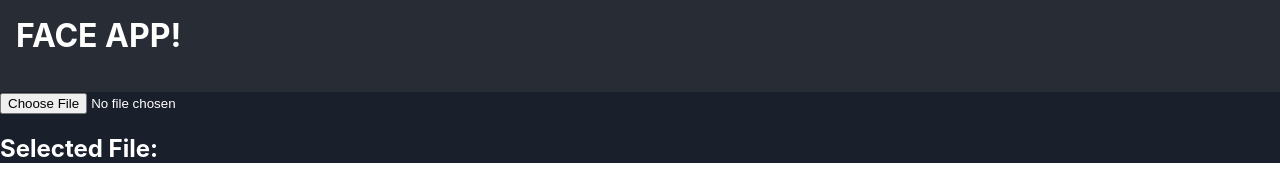
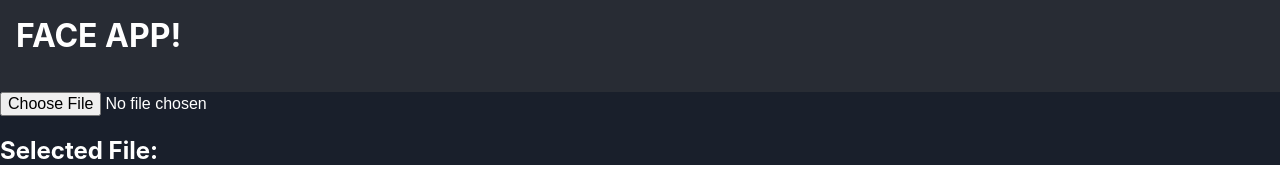
Before and after one commit to etseng02/faceapp, a React (Create React App) app: page / in a window 1280 px wide. Shown: the top 182 px of the page. Built offline with nearby package versions, Linux system fonts and the light colour scheme.

Commit message:
Locking in upload image before attempting to dockerize

```diff
--- a/src/components/UploadImage.tsx
+++ b/src/components/UploadImage.tsx
@@ -1,4 +1,5 @@
 import React, {Component, Fragment} from 'react'
+import '../styles/_uploadimage.scss'
 
 interface MyComponentProps {
   props?: any
--- a/src/styles/_uploadimage.scss
+++ b/src/styles/_uploadimage.scss
@@ -2,5 +2,5 @@
 
 input {
   color: $primaryText;
-  font-size: 2rem;
+  font-size: 1rem;
 }
```
